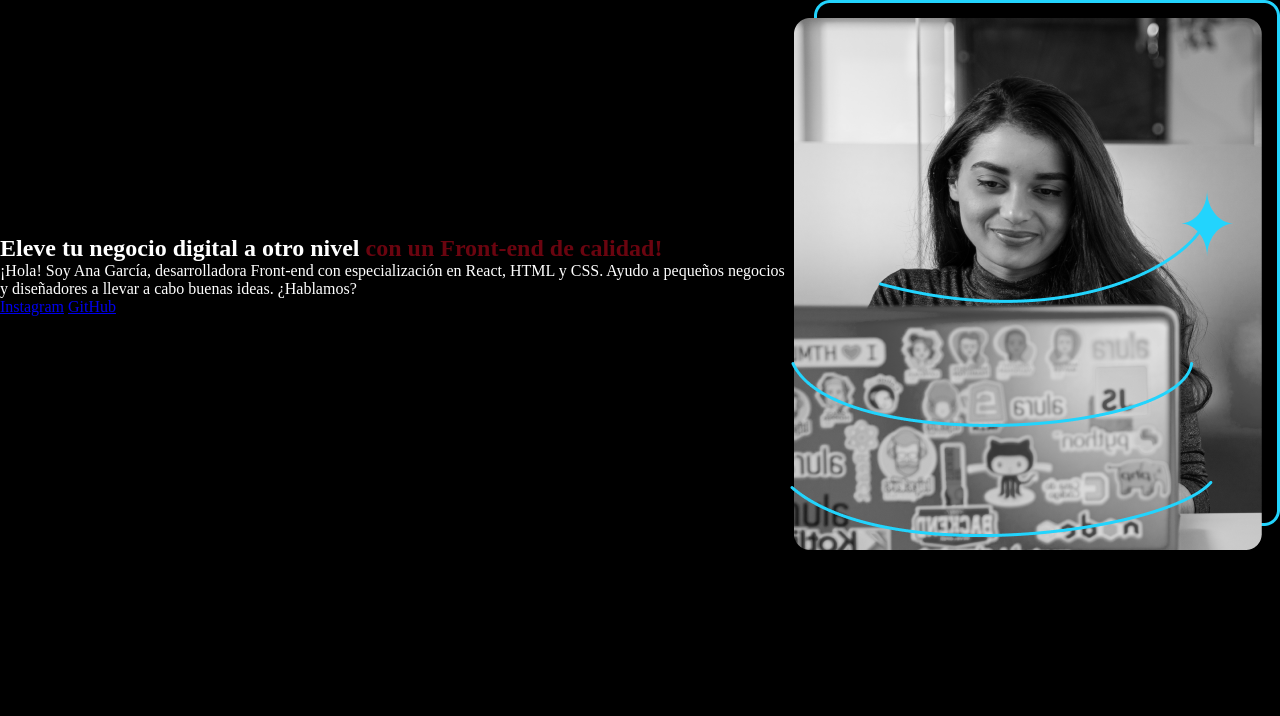
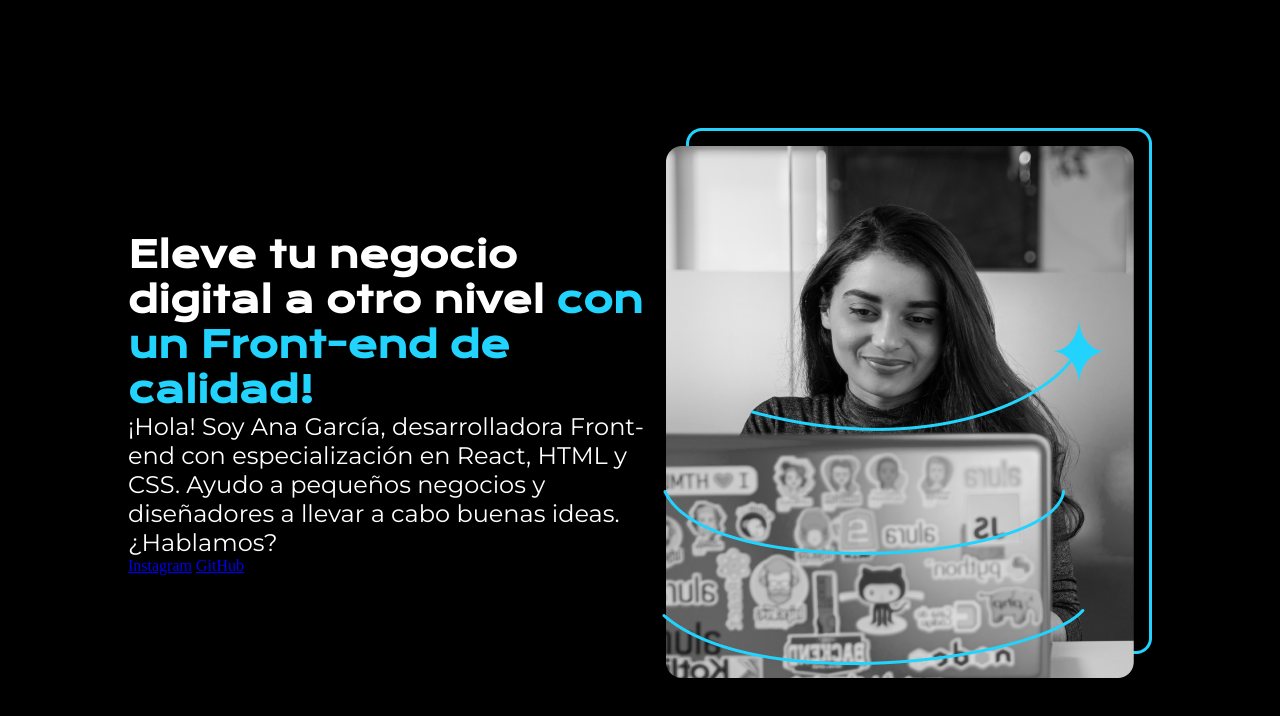
Before and after one commit to EduardoMEPO/html-css, a plain HTML site: page index.html in a window 1280 px wide. Drawn offline with nearby package versions, Linux system fonts and the light colour scheme.

Commit message:
fourth-mode

```diff
--- a/index.html
+++ b/index.html
@@ -9,9 +9,12 @@
 <body>
     <header></header>
     <main class="presentacion">
-        <section>
-            <h1>Eleve tu negocio digital a otro nivel <strong class="titulo-destaque">con un Front-end de calidad!</strong></h1>
-            <p>
+        <section class="presentacion__contenido">
+            <h1 class="presentacion__contenido__titulo">
+                Eleve tu negocio digital a otro nivel
+                <strong class="titulo-destaque">con un Front-end de calidad!
+                </strong></h1>
+            <p class="presentacion__contenido__texto">
                 ¡Hola! Soy Ana García, desarrolladora Front-end con especialización en React,
                 HTML y CSS. Ayudo a pequeños negocios y diseñadores a llevar a cabo buenas ideas.
                 ¿Hablamos?
--- a/style.css
+++ b/style.css
@@ -1,3 +1,5 @@
+@import url('https://fonts.googleapis.com/css2?family=Krona+One&family=Montserrat:ital,wght@0,100..900;1,100..900&display=swap');
+
 * {
     padding: 0;
     margin: 0;
@@ -11,10 +13,26 @@ body {
 }
 
 .titulo-destaque{
-    color: #6a040f;
+    color: #22D4FD;
 }
 
 .presentacion{
+    margin: 10%;
     display: flex;
     align-items: center;
+    justify-content: space-between;
 }
+
+.presentacion__contenido{
+    width: 615px;
+}
+
+.presentacion__contenido__titulo{
+    font-size: 36px;
+    font-family: "Krona One", sans-serif;
+}
+
+.presentacion__contenido__texto{
+    font-size: 24px;
+    font-family: "Montserrat", sans-serif;
+}
```
